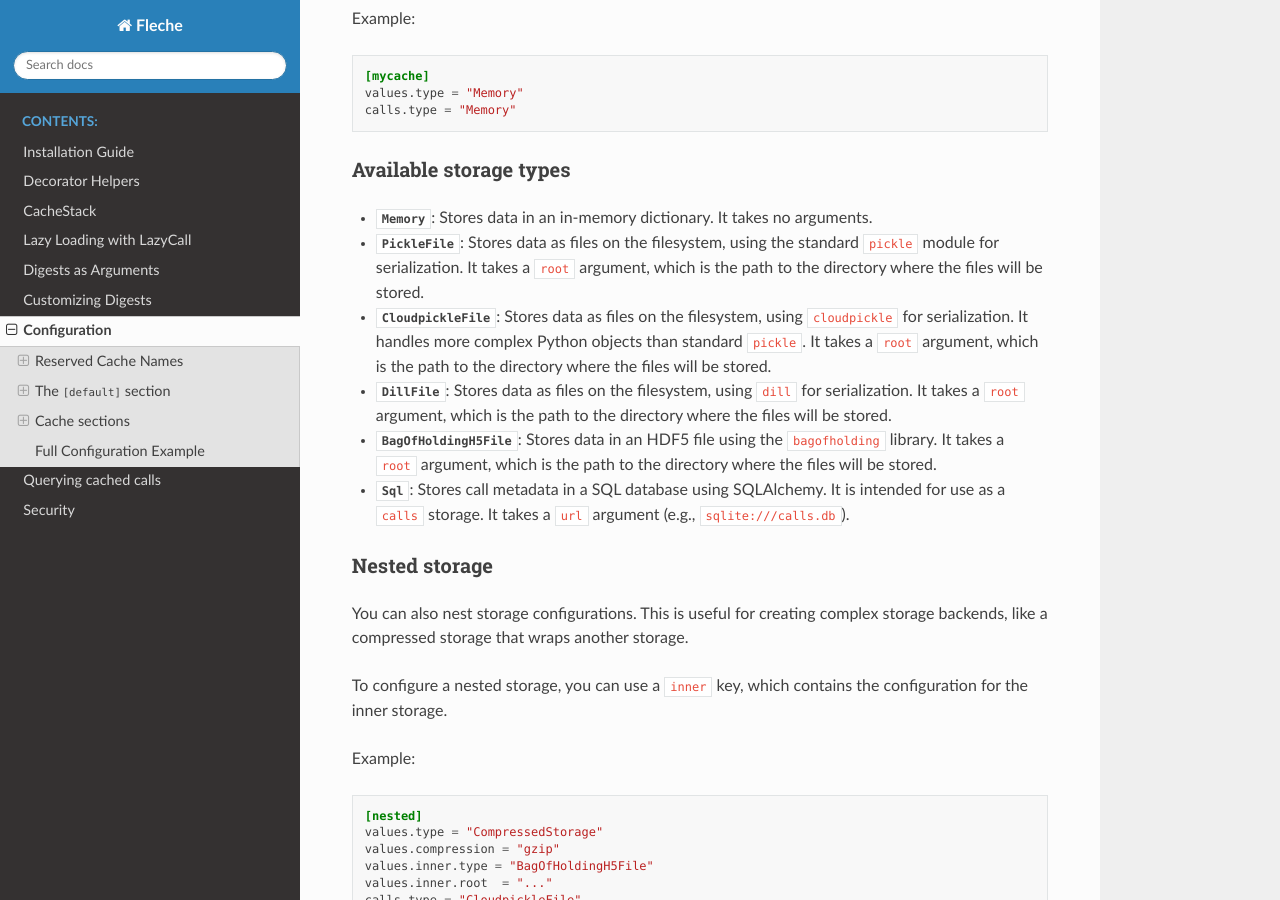
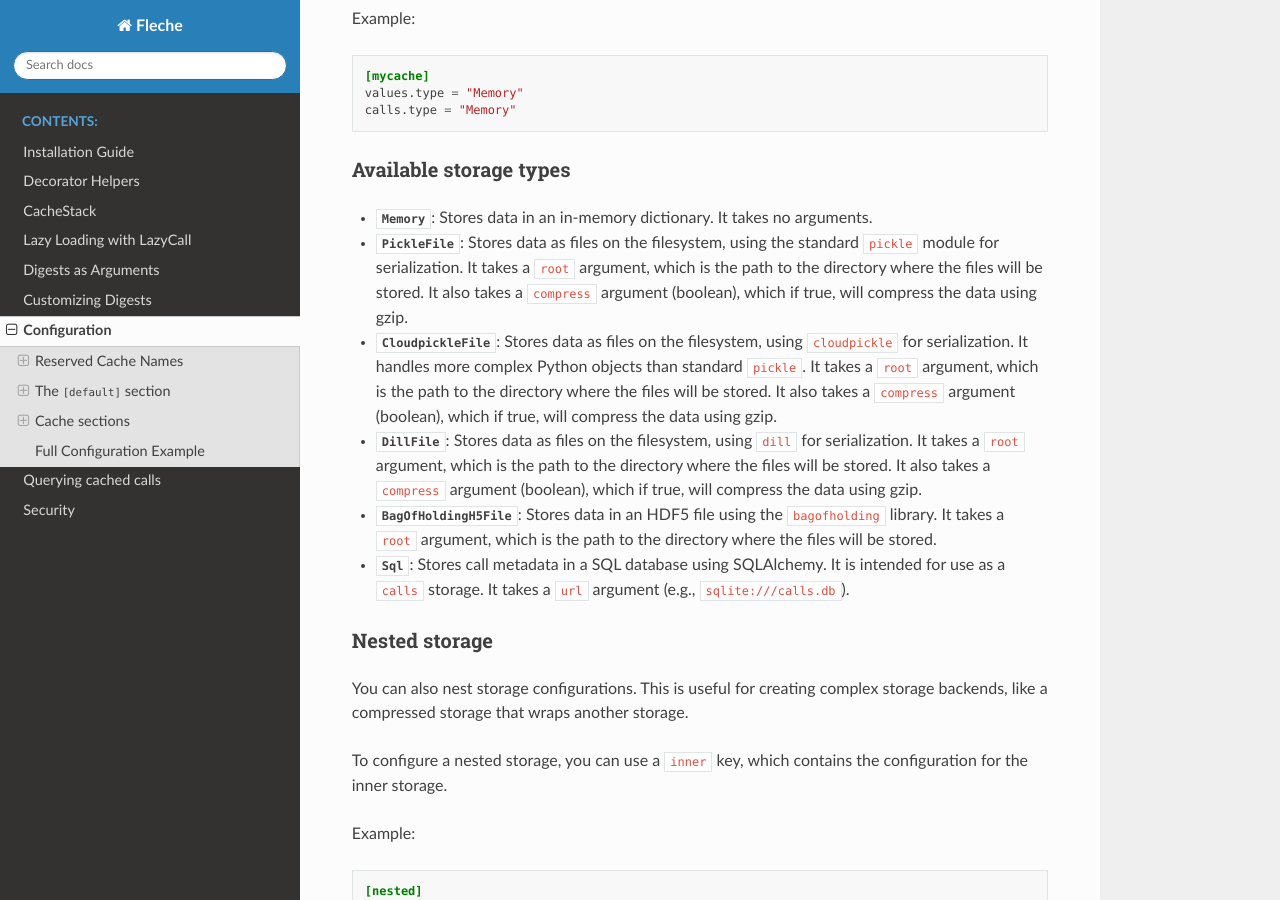
Before and after one commit to pmrv/fleche, a Sphinx documentation site: the page built from docs/configuration.rst, in a window 1280 px wide and 900 px high, scrolled down 1561 px. Built offline with Sphinx 7.4.7 and the Read the Docs theme 3.1.0, drawn with Linux system fonts in a browser that asks for light colours.

Commit message:
Add gzip compression support to PickleFile storage.
- Added `compress: bool = False` field to `PickleFile` class.
- Implemented gzip compression in `_save` and decompression in `_load`.
- Updated `docs/configuration.rst` with the new option.
- Added a demonstration in `notebooks/StorageBackends.ipynb`.
- Added unit tests in `tests/unit/storage/test_pickle_file.py`.

Co-authored-by: pmrv <2719909+pmrv@users.noreply.github.com>

```diff
--- a/docs/configuration.rst
+++ b/docs/configuration.rst
@@ -75,9 +75,9 @@ Available storage types
 ~~~~~~~~~~~~~~~~~~~~~~~
 
 * :class:`~fleche.storage.Memory`: Stores data in an in-memory dictionary. It takes no arguments.
-* :class:`~fleche.storage.PickleFile`: Stores data as files on the filesystem, using the standard ``pickle`` module for serialization. It takes a ``root`` argument, which is the path to the directory where the files will be stored.
-* :class:`~fleche.storage.CloudpickleFile`: Stores data as files on the filesystem, using ``cloudpickle`` for serialization. It handles more complex Python objects than standard ``pickle``. It takes a ``root`` argument, which is the path to the directory where the files will be stored.
-* :class:`~fleche.storage.DillFile`: Stores data as files on the filesystem, using ``dill`` for serialization. It takes a ``root`` argument, which is the path to the directory where the files will be stored.
+* :class:`~fleche.storage.PickleFile`: Stores data as files on the filesystem, using the standard ``pickle`` module for serialization. It takes a ``root`` argument, which is the path to the directory where the files will be stored. It also takes a ``compress`` argument (boolean), which if true, will compress the data using gzip.
+* :class:`~fleche.storage.CloudpickleFile`: Stores data as files on the filesystem, using ``cloudpickle`` for serialization. It handles more complex Python objects than standard ``pickle``. It takes a ``root`` argument, which is the path to the directory where the files will be stored. It also takes a ``compress`` argument (boolean), which if true, will compress the data using gzip.
+* :class:`~fleche.storage.DillFile`: Stores data as files on the filesystem, using ``dill`` for serialization. It takes a ``root`` argument, which is the path to the directory where the files will be stored. It also takes a ``compress`` argument (boolean), which if true, will compress the data using gzip.
 * :class:`~fleche.storage.BagOfHoldingH5File`: Stores data in an HDF5 file using the ``bagofholding`` library. It takes a ``root`` argument, which is the path to the directory where the files will be stored.
 * :class:`~fleche.storage.Sql`: Stores call metadata in a SQL database using SQLAlchemy. It is intended for use as a ``calls`` storage. It takes a ``url`` argument (e.g., ``sqlite:///calls.db``).
 
```
Also changed, not shown: 3 other files.
